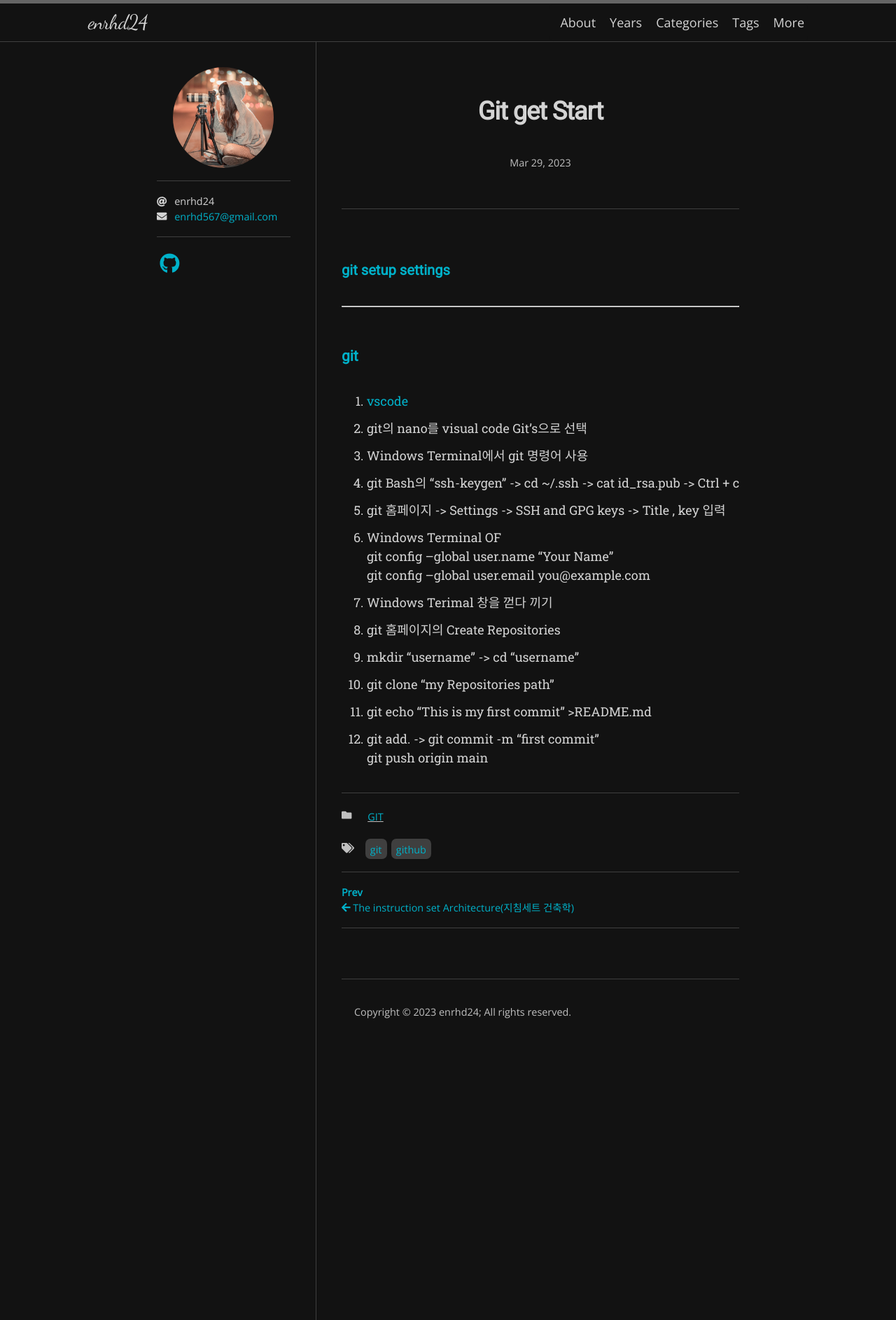
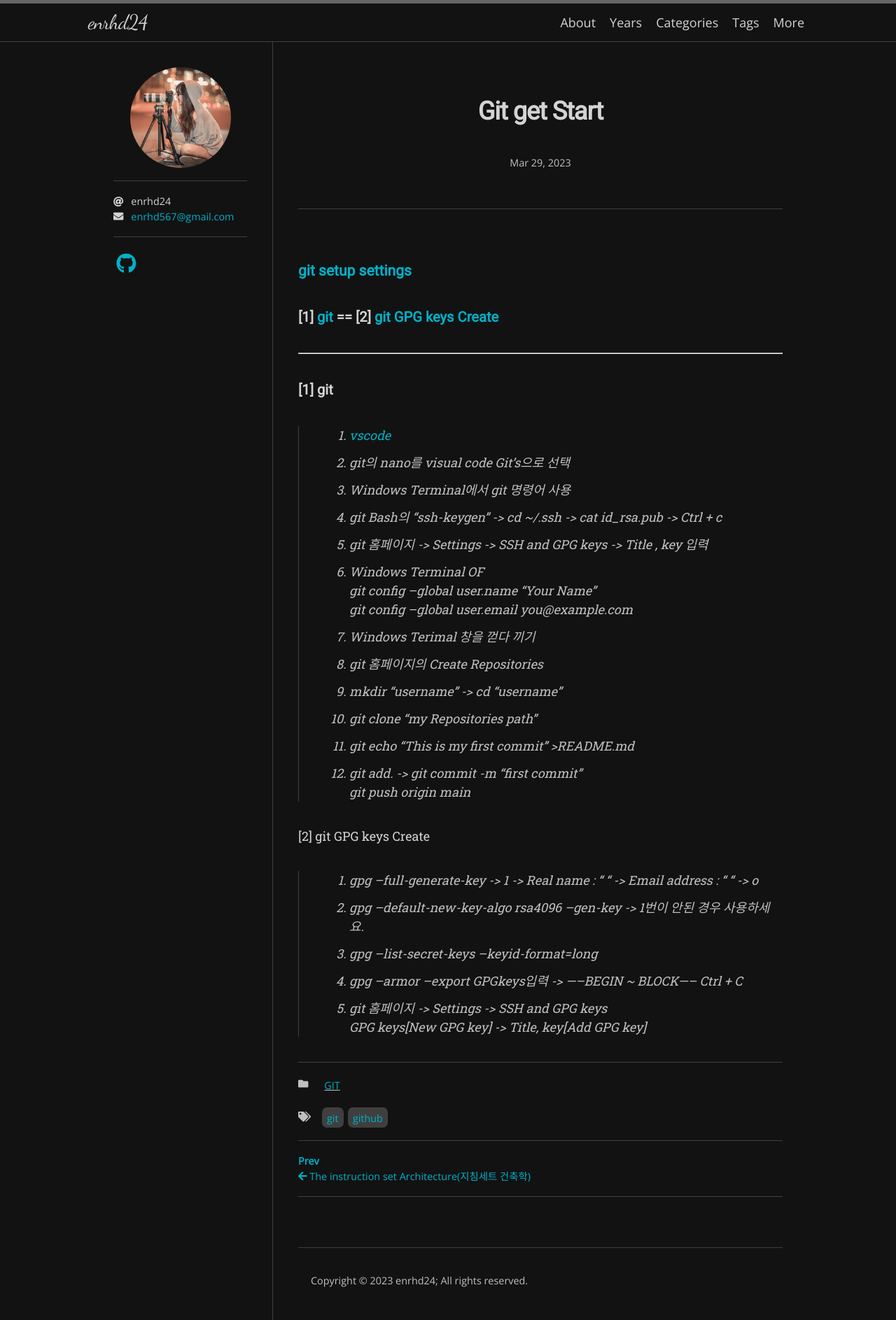
Before and after one commit to enrhd24/enrhd24.github.io, a Jekyll site: the page built from _posts/2023-03-29-git install.md, in a window 1280 px wide. Shown: the whole page at 70% size. Built offline with Jekyll 4.4.1, drawn with Linux system fonts in a browser that asks for light colours; nearby versions of some CDN libraries; some web fonts are replaced.

Commit message:
modified git GPG keys added

```diff
--- a/_posts/2023-03-29-git install.md
+++ b/_posts/2023-03-29-git install.md
@@ -5,20 +5,31 @@ date: 2023-03-29 10:00:00 +0900
 categories: GIT
 tag: [GIT, github]
 ---
-#### [git setup settings](https://www.lainyzine.com/ko/article/how-to-set-git-repository-username-and-email/)
+### [git setup settings](https://www.lainyzine.com/ko/article/how-to-set-git-repository-username-and-email/)
+
+#### [1] [git](https://git-scm.com/downloads) ==  [2] [git GPG keys Create](https://docs.github.com/ko/authentication/managing-commit-signature-verification)
 ---
-### [git](https://git-scm.com/downloads) <br>
-1. [vscode](https://code.visualstudio.com/download)<br>
-2. git의 nano를 visual code Git's으로 선택
-3. Windows Terminal에서 git 명령어 사용
-4. git Bash의 "ssh-keygen" -> cd ~/.ssh -> cat id_rsa.pub -> Ctrl + c
-5. git 홈페이지 -> Settings -> SSH and GPG keys -> Title , key 입력
-6. Windows Terminal OF <br>
+
+#### [1] git
+> 1. [vscode](https://code.visualstudio.com/download)<br>
+> 2. git의 nano를 visual code Git's으로 선택
+> 3. Windows Terminal에서 git 명령어 사용
+> 4. git Bash의 "ssh-keygen" -> cd ~/.ssh -> cat id_rsa.pub -> Ctrl + c
+> 5. git 홈페이지 -> Settings -> SSH and GPG keys -> Title , key 입력
+> 6. Windows Terminal OF <br>
 git config --global user.name "Your Name"<br>
 git config --global user.email you@example.com <br>
-7. Windows Terimal 창을 껃다 끼기
-8. git 홈페이지의 Create Repositories
-9. mkdir "username" -> cd "username"
-10. git clone "my Repositories path"
-11. git echo "This is my first commit" >README.md
-12. git add. -> git commit -m "first commit" <br> git push origin main
+> 7. Windows Terimal 창을 껃다 끼기
+> 8. git 홈페이지의 Create Repositories
+> 9. mkdir "username" -> cd "username"
+> 10. git clone "my Repositories path"
+> 11. git echo "This is my first commit" >README.md
+> 12. git add. -> git commit -m "first commit" <br> git push origin main
+
+[2] git GPG keys Create
+> 1. gpg --full-generate-key -> 1 -> Real name : " " -> Email address : " " -> o
+> 2. gpg --default-new-key-algo rsa4096 --gen-key -> 1번이 안된 경우 사용하세요.
+> 3. gpg --list-secret-keys --keyid-format=long
+> 4. gpg --armor --export GPGkeys입력 -> -----BEGIN ~ BLOCK----- Ctrl + C
+> 5. git 홈페이지 -> Settings -> SSH and GPG keys <br>
+     GPG keys[New GPG key] -> Title, key[Add GPG key]
```
